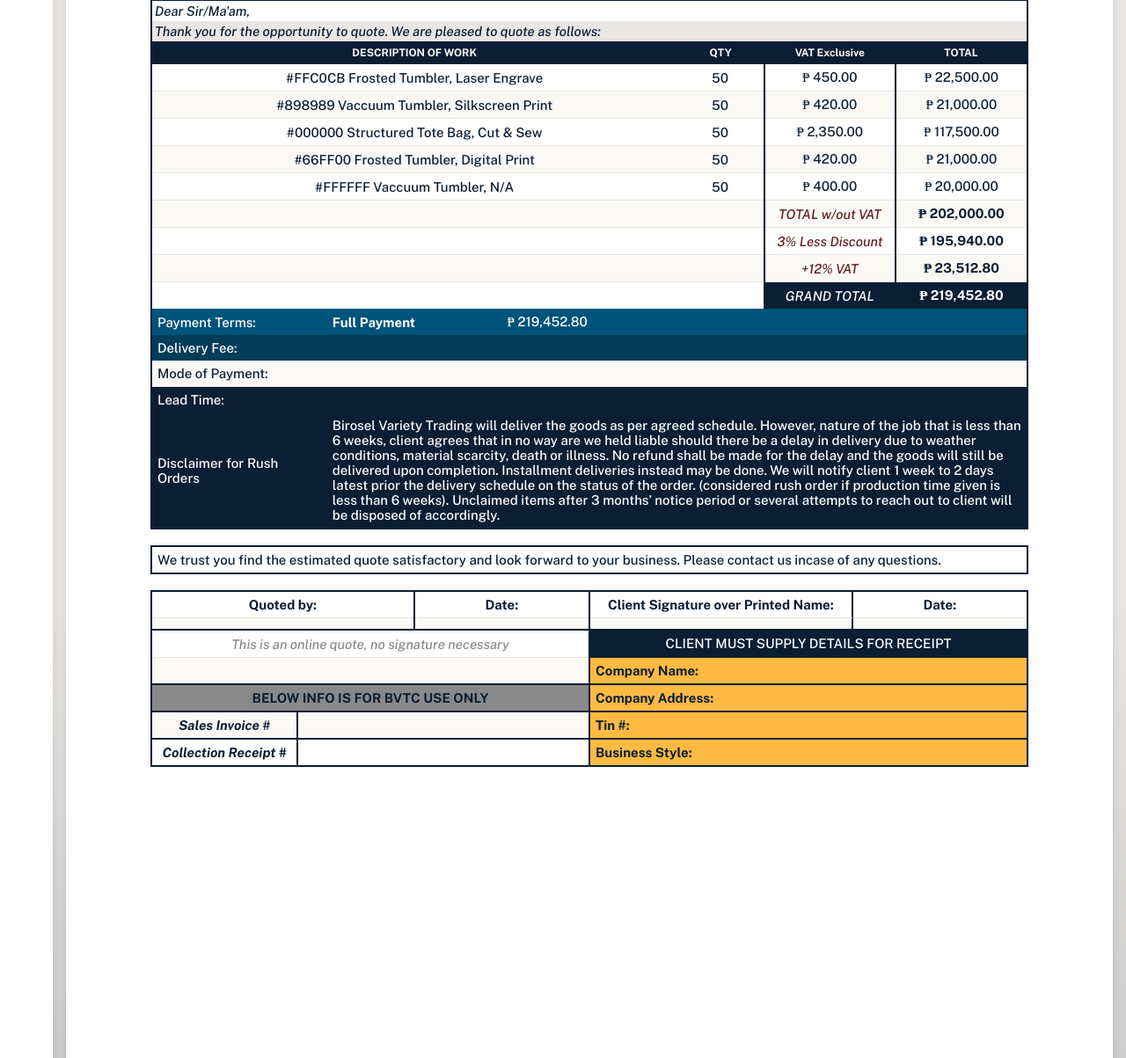
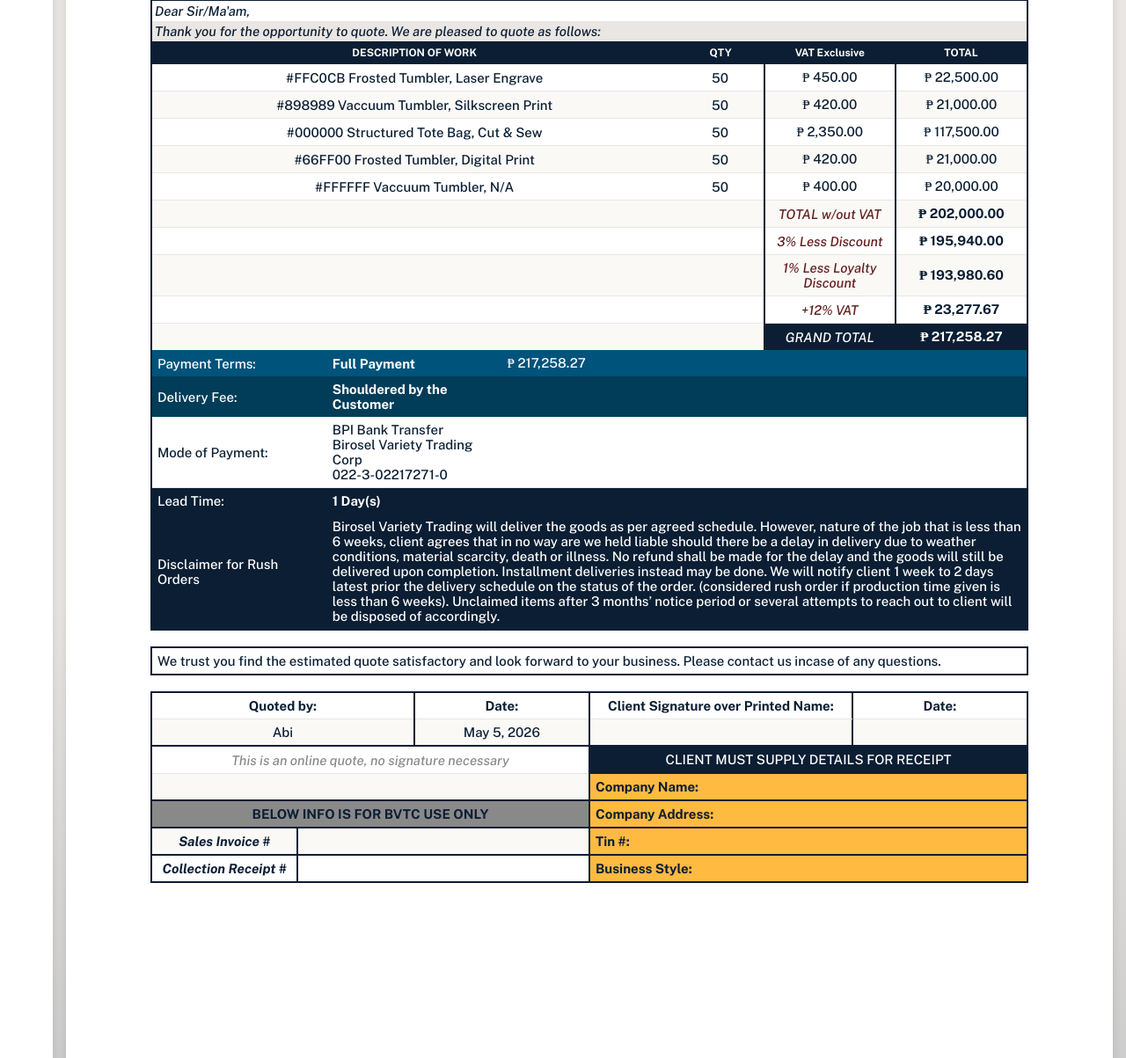
Before and after one commit to marcdmd/BVTC-Project, a Django app: page /quotations/view_quotation/2 in a window 1280 px wide. Shown: the part 518-1721 px from the top of the page at 88% size. Run offline with Django 5.2, Linux system fonts and the light colour scheme; data comes from the database, SQL or seed files in the repository; both versions use the stored data as it was after the commit.

Commit message:
Finish View Quotation Draft

```diff
--- a/BVTCApp/models.py
+++ b/BVTCApp/models.py
@@ -241,8 +241,13 @@ class Order(models.Model):
         discount_amount = total * self.get_discount_percentage()
         return total - discount_amount
 
+    def get_total_less_lylty_discount(self):
+        total = self.get_total_less_discount()
+        discount_amount = total * (self.discount / 100)
+        return total - discount_amount
+
     def get_vat(self):
-        total_price = self.get_total_less_discount()
+        total_price = self.get_total_less_lylty_discount()
         return total_price * Decimal('0.12')
 
     def get_grand_total_with_vat(self):
@@ -250,8 +255,16 @@ class Order(models.Model):
         # Note: If your item prices are already VAT-inclusive,
         # you wouldn't add 12% again.
         # Assuming you want to add 12% on top of the discounted price:
-        discounted_price = self.get_total_less_discount()
+        discounted_price = self.get_total_less_lylty_discount()
         return discounted_price * Decimal('1.12')
+
+    def get_partial_sixty(self):
+        grand_total = self.get_grand_total_with_vat()
+        return grand_total * Decimal('0.6')
+
+    def get_partial_forty(self):
+        grand_total = self.get_grand_total_with_vat()
+        return grand_total * Decimal('0.4')
 
     def __str__(self):
         return f'{self.order_id} - {self.customer_id}'
--- a/BVTCApp/static/css/style.css
+++ b/BVTCApp/static/css/style.css
@@ -744,6 +744,7 @@ main .filter {
     flex: 0 0 1080px;
 }
 .edit-item-form,
+.quotation-form,
 .customer-form,
 .view-customer {
     width: 600px;
--- a/BVTCApp/templates/bvtc_app/view_quotation.html
+++ b/BVTCApp/templates/bvtc_app/view_quotation.html
@@ -155,6 +155,12 @@
 
                 <tr>
                     <td colspan="4"></td>
+                    <td style="border-width: 0px 2px 0px 2px; border-style: solid; border-color: #0B1E33;"><p style="font-style: italic; color: #621D1D;">{{ quotation.discount|stringformat:".1d" }}% Less Loyalty Discount</p></td>
+                    <td><b>₱ {{ quotation.get_total_less_lylty_discount|stringformat:".2f"|intcomma }}</b></td>
+                </tr>
+
+                <tr>
+                    <td colspan="4"></td>
                     <td style="border-width: 0px 2px 0px 2px; border-style: solid; border-color: #0B1E33;"><p style="font-style: italic; color: #621D1D;">+12% VAT</p></td>
                     <td><b>₱ {{ quotation.get_vat|stringformat:".2f"|intcomma }}</b></td>
                 </tr>
@@ -168,17 +174,16 @@
                 {% if quotation.payment_terms == "Partial" %}
                 <tr style="background: #00537A; border-bottom: none;">
                     <td style="width: 20%; justify-content: flex-start;"><p style="color: #FFFFFF; text-align: left;">Payment Terms:</p></td>
-                    <td style="width: 20%;"><p style="color: #FFFFFF; text-align: left;"></p>60% Down Payment</td>
-                    <td style="width: 20%;"><p style="color: #FFFFFF; text-align: left;"></p></td>
+                    <td style="width: 20%;"><p style="color: #FFFFFF; text-align: left;"><b>60% Down Payment</b></p></td>
+                    <td style="width: 20%;"><p style="color: #FFFFFF;"><b>₱ {{ quotation.get_partial_sixty|stringformat:".2f"|intcomma }}</b></p></td>
                     <td style="width: 40%;" colspan="3"><p style="color: #FFFFFF; text-align: left;"></p></td>
                 </tr>
 
                 <tr style="background: #00537A; border-bottom: none;">
                     <td><p style="color: #FFFFFF; text-align: left;"></p></td>
-                    <td><p style="color: #FFFFFF; text-align: left;"></p></td>
-                    <td><p style="color: #FFFFFF; text-align: left;"></p></td>
-                    <td><p style="color: #FFFFFF; text-align: left;"></p></td>
-                    <td colspan=""><p style="color: #FFFFFF; text-align: left;"></p></td>
+                    <td style="width: 20%;"><p style="color: #FFFFFF; text-align: left;"><b>40% Upon Delivery or Pickup</b></p></td>
+                    <td><p style="color: #FFFFFF;"><b>₱ {{ quotation.get_partial_forty|stringformat:".2f"|intcomma }}</b></p></td>
+                    <td colspan="3"><p style="color: #FFFFFF; text-align: left;"></p></td>
                 </tr>
                 {% elif quotation.payment_terms == "Full" %}
                 <tr style="background: #00537A; border-bottom: none;">
@@ -191,7 +196,11 @@
 
                 <tr style="background: #013C58; border-bottom: none;">
                     <td style="justify-content: flex-start;"><p style="color: #FFFFFF; text-align: left;">Delivery Fee:</p></td>
-                    <td><p style="color: #FFFFFF; text-align: left;"></p></td>
+                    {% if quotation.freight_term %}
+                    <td><p style="color: #FFFFFF; text-align: left;"><b>Shouldered by the Customer</b></p></td>
+                    {% else %}
+                    <td><p style="color: #FFFFFF; text-align: left;"><b>Shouldered by BVTC</b></p></td>
+                    {% endif %}
                     <td><p style="color: #FFFFFF; text-align: left;"></p></td>
                     <td><p style="color: #FFFFFF; text-align: left;"></p></td>
                     <td><p style="color: #FFFFFF; text-align: left;"></p></td>
@@ -200,7 +209,28 @@
 
                 <tr>
                     <td style="justify-content: flex-start;"><p style="text-align: left;">Mode of Payment:</p></td>
-                    <td><p style="text-align: left;"></p></td>
+                    {% if quotation.mode_of_payment == "Metrobank Fund Transfer" %}
+                    <td>
+                        <p style="text-align: left;">Metrobank Savings Account<br>
+                                                     Birosel Variety Trading Corp<br>
+                                                     022-3-02217271-0
+                        </p>
+                    </td>
+                    {% elif quotation.mode_of_payment == "BPI Bank Transfer" %}
+                    <td>
+                        <p style="text-align: left;">BPI Bank Transfer<br>
+                                                     Birosel Variety Trading Corp<br>
+                                                     022-3-02217271-0
+                        </p>
+                    </td>
+                    {% elif quotation.mode_of_payment == "GCash Payment" %}
+                    <td>
+                        <p style="text-align: left;">Metrobank Savings Account<br>
+                                                     Birosel Variety Trading Corp<br>
+                                                     0918-273-6450
+                        </p>
+                    </td>
+                    {% endif %}
                     <td><p style="text-align: left;"></p></td>
                     <td><p style="text-align: left;"></p></td>
                     <td><p style="text-align: left;"></p></td>
@@ -209,7 +239,7 @@
 
                 <tr style="background: #0B1E33; border-bottom: none;">
                     <td style="justify-content: flex-start;"><p style="color: #FFFFFF; text-align: left;">Lead Time:</p></td>
-                    <td><p style="color: #FFFFFF; text-align: left;"></p></td>
+                    <td><p style="color: #FFFFFF; text-align: left;"><b>{{ quotation.lead_time }} Day(s)</b></p></td>
                     <td><p style="color: #FFFFFF; text-align: left;"></p></td>
                     <td><p style="color: #FFFFFF; text-align: left;"></p></td>
                     <td><p style="color: #FFFFFF; text-align: left;"></p></td>
@@ -244,8 +274,8 @@
                 </tr>
 
                 <tr>
-                    <td colspan="2" style="width: 30%; border-style: solid; border-color: #0B1E33; border-width: 0px 2px 2px 2px;"></td>
-                    <td style="width: 20%; border-style: solid; border-color: #0B1E33; border-width: 0px 2px 2px 2px;"></td>
+                    <td colspan="2" style="width: 30%; border-style: solid; border-color: #0B1E33; border-width: 0px 2px 2px 2px;">{{ quotation.user_id.user_name }}</td>
+                    <td style="width: 20%; border-style: solid; border-color: #0B1E33; border-width: 0px 2px 2px 2px;">{{ quotation.date_quoted }}</td>
                     <td colspan="2" style="width: 30%; border-style: solid; border-color: #0B1E33; border-width: 0px 2px 2px 2px;"></td>
                     <td style="width: 20%; border-style: solid; border-color: #0B1E33; border-width: 0px 2px 2px 2px;"></td>
                 </tr>
```
Also changed, not shown: BVTCApp/templates/bvtc_app/quotations.html (+55 -0 lines), db.sqlite3.
